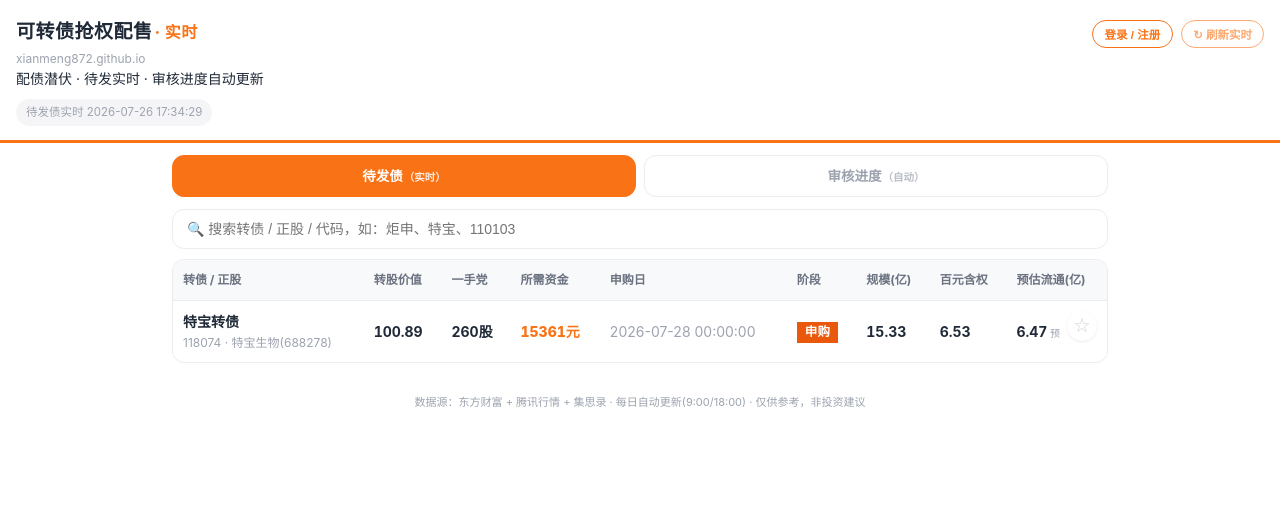
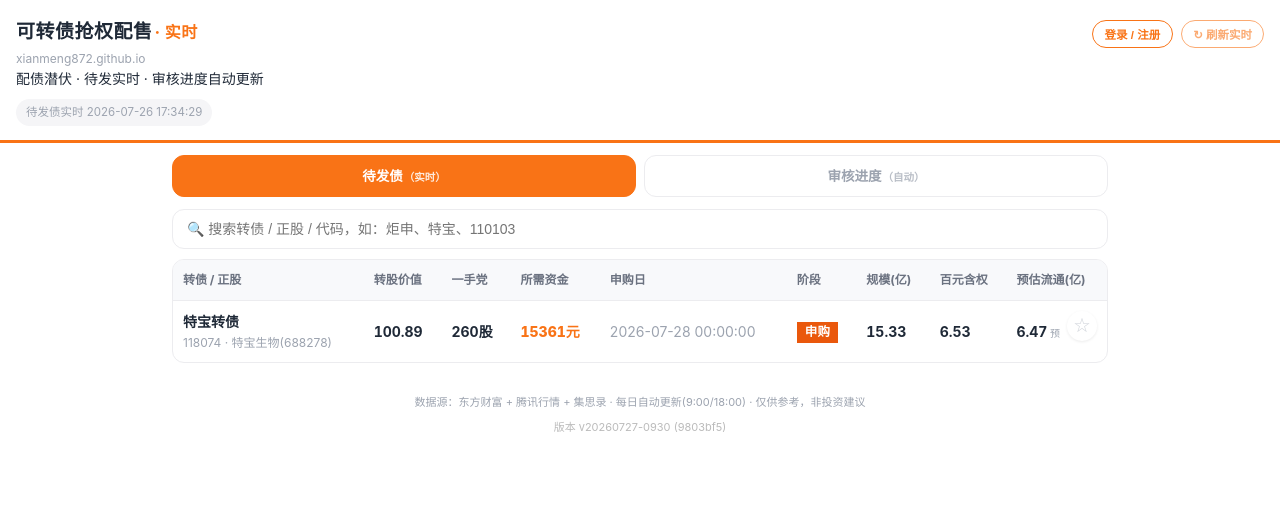
Before and after one commit to xianmeng872/cb-ration, a plain HTML site: page app.html in a window 1280 px wide. Drawn offline with Linux system fonts and the light colour scheme; no server answers.

Commit message:
chore: 页脚加可见版本戳v20260727-0930便于确认是否最新版

```diff
--- a/app.html
+++ b/app.html
@@ -420,6 +420,7 @@
 
   <div class="foot">
     数据源：东方财富 + 腾讯行情 + 集思录 · 每日自动更新(9:00/18:00) · 仅供参考，非投资建议
+    <div style="margin-top:6px;font-size:11px;color:#bbb">版本 v20260727-0930 (9803bf5)</div>
   </div>
 </div>
 <div class="mask" id="mask"><div class="modal">
```
Also changed, not shown: index.html (+1 -0 lines).
